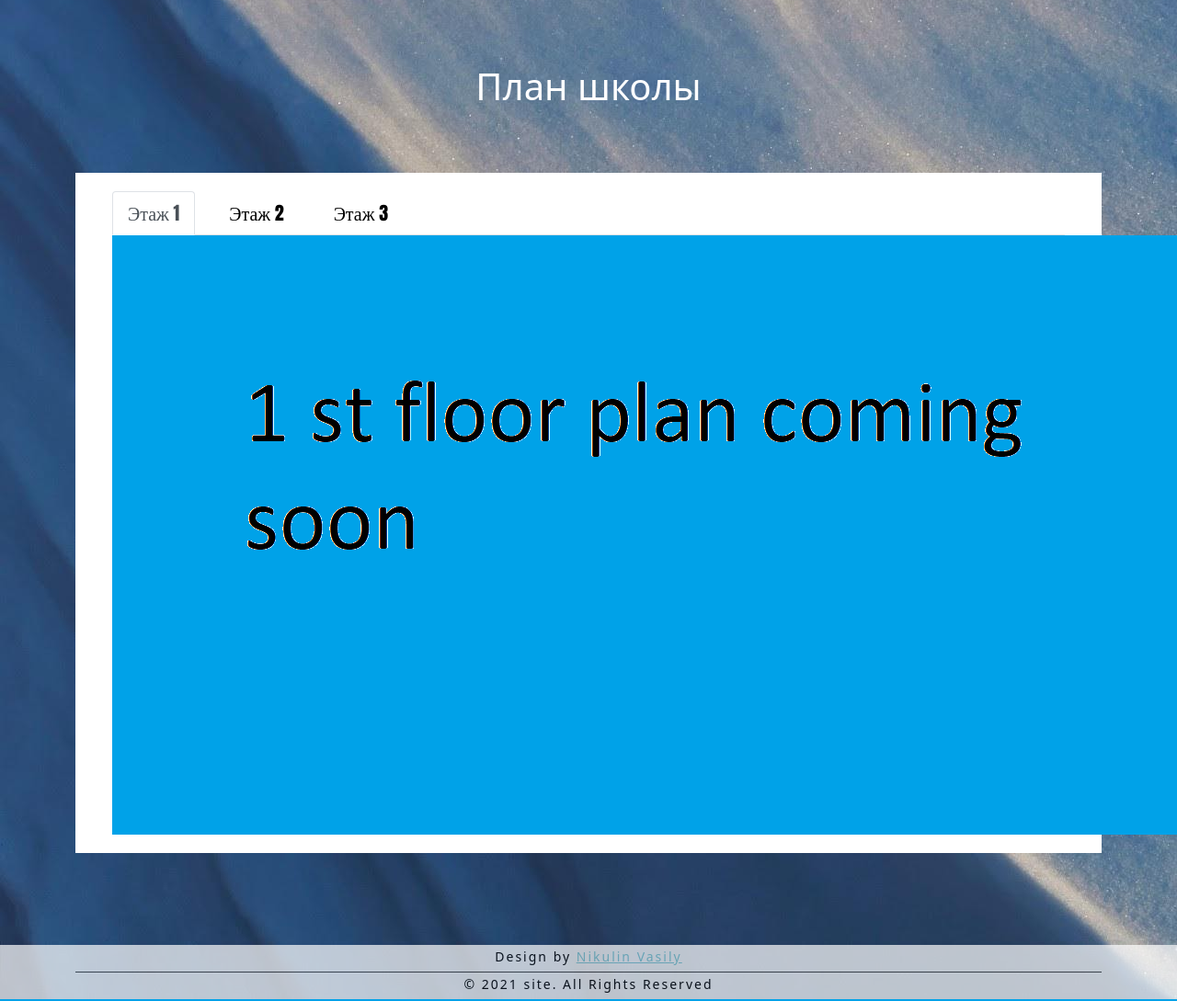
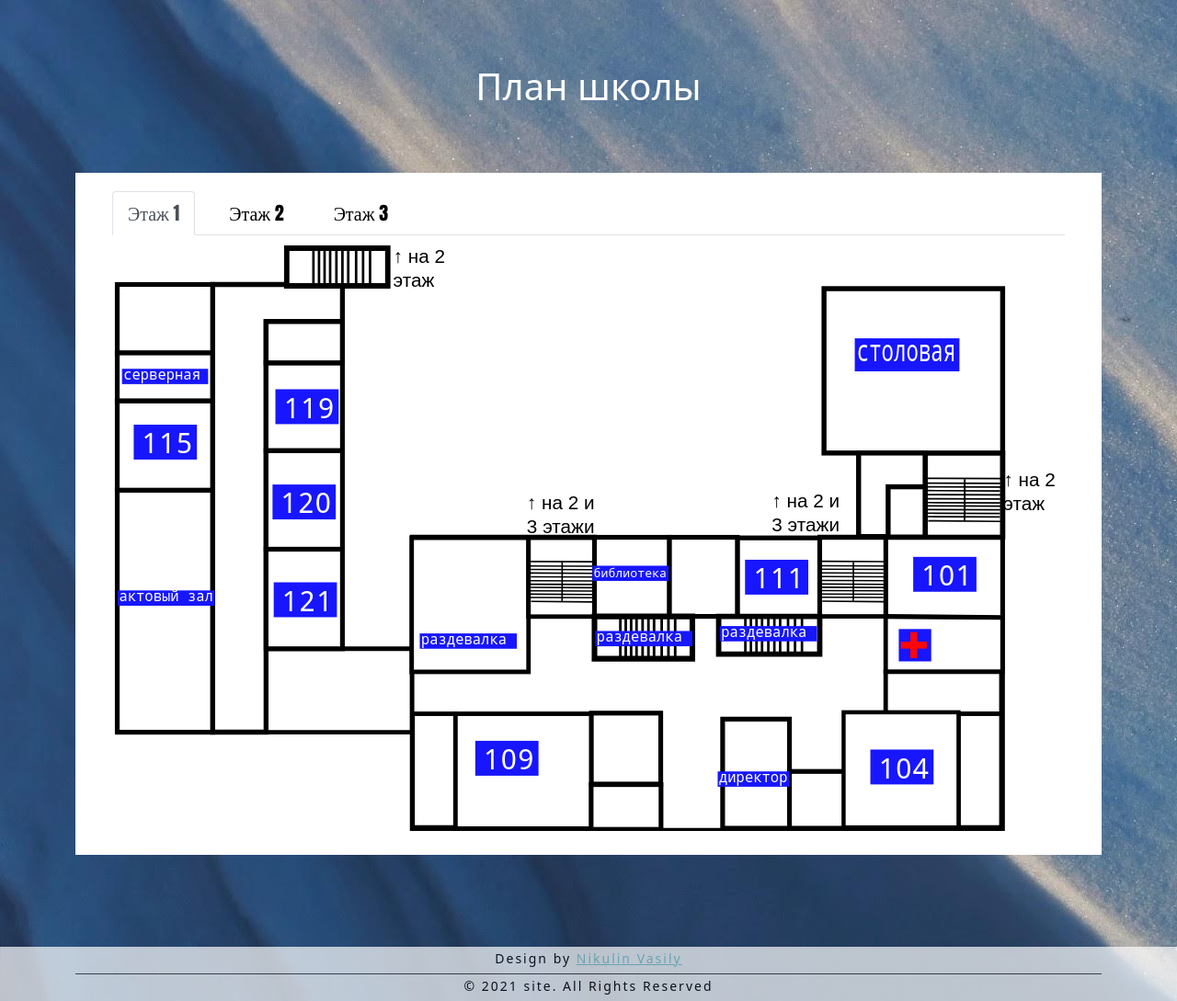
Before and after one commit to Nikulin-V/site146, a Flask app: page /school_plan in a window 1280 px wide. Shown: the part 64-1153 px from the top of the page at 92% size. Run offline with Flask 2, Linux system fonts and the light colour scheme; some libraries are stand-ins or nearby versions.

Commit message:
finished svg plans

```diff
--- a/site_app/templates/site/school_plan.html
+++ b/site_app/templates/site/school_plan.html
@@ -41,8 +41,10 @@
         </ul>
         <div class="tab-content" id="FloorSelectContent">
             <script src="/static/js/school_plan.js"></script>
-            <div class="tab-pane fade show active" id="floor1" role="tabpanel" aria-labelledby="floor1-tab"><img src="/static/images/level_1_plan.png"></div>
-            <div class="tab-pane fade" id="floor2" role="tabpanel" aria-labelledby="floor2-tab"><img src="/static/images/level_2_plan.png"></div>
+            <div class="tab-pane fade show active" id="floor1" role="tabpanel" aria-labelledby="floor1-tab"><object type="image/svg+xml" data="/static/images/floor1.svg", id="floorplan1"></object></div>
+            <div class="tab-pane fade" id="floor2" role="tabpanel" aria-labelledby="floor2-tab">
+<object type="image/svg+xml" data="/static/images/floor2.svg", id="floorplan2"></object>
+</div>
             <div class="tab-pane fade" id="floor3" role="tabpanel" aria-labelledby="floor3-tab">
                     <object type="image/svg+xml" data="/static/images/floor3.svg", id="floorplan"></object>
 
```
Also changed, not shown: static/images/Wolf-dark.png (deleted), static/images/Wolf.png (deleted), static/images/floor1.svg (added), static/images/floor2.svg, static/images/level_1_plan.png (deleted), static/images/level_2_plan.png (deleted), static/images/level_3_plan.png (deleted).
